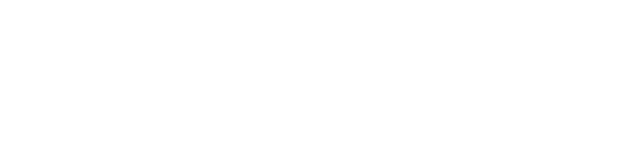
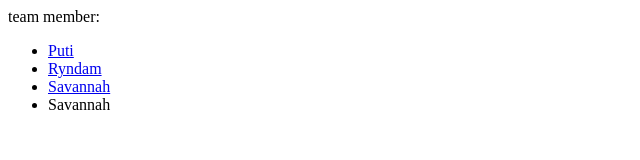
Before and after one commit to putiiryndam/projectSIFB, a plain HTML site: page index.html in a window 1280 px wide. Shown: the whole page, without its empty margins (0-640 px from the left). Drawn offline with Linux system fonts and the light colour scheme.

Commit message:
nambah team member

```diff
--- a/index.html
+++ b/index.html
@@ -6,6 +6,12 @@
     <title>Document</title>
 </head>
 <body>
-
+    team member:
+    <ul>
+        <li><a href="profilePuti.html">Puti</a></li>
+        <li><a href="#">Ryndam</a></li>
+        <li><a href="#">Savannah</a></li>
+        <li>Savannah</li>
+    </ul>
 </body>
 </html>
```
